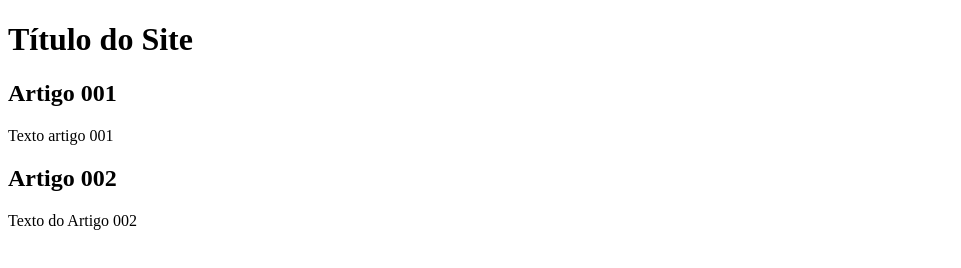
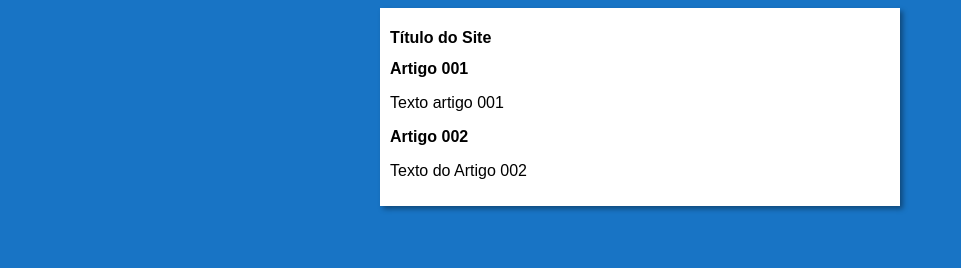
Before and after one commit to Caioo08/projeto-site, a plain HTML site: page index.html in a window 1280 px wide. Shown: the whole page, without its empty margins (0-961 px from the left). Drawn offline with Linux system fonts and the light colour scheme.

Commit message:
iniciei o design

```diff
--- /dev/null
+++ b/estilos/style.css
@@ -0,0 +1,14 @@
+*{
+    font-family: Arial, Helvetica, sans-serif;
+    font-size: 16px;
+}
+body{
+    background-color: rgb(24, 116, 197);
+}
+main{
+    background-color: white;
+    width: 500px;
+    margin: auto;
+    padding: 10px;
+    box-shadow: 3px 3px 5px rgba(0, 0, 0, 0.37);
+}
--- a/index.html
+++ b/index.html
@@ -3,6 +3,7 @@
 <head>
     <meta charset="UTF-8">
     <meta name="viewport" content="width=device-width, initial-scale=1.0">
+    <link rel="stylesheet" href="estilos/style.css">
     <title>Título do Site</title>
 </head>
 <body>
```
